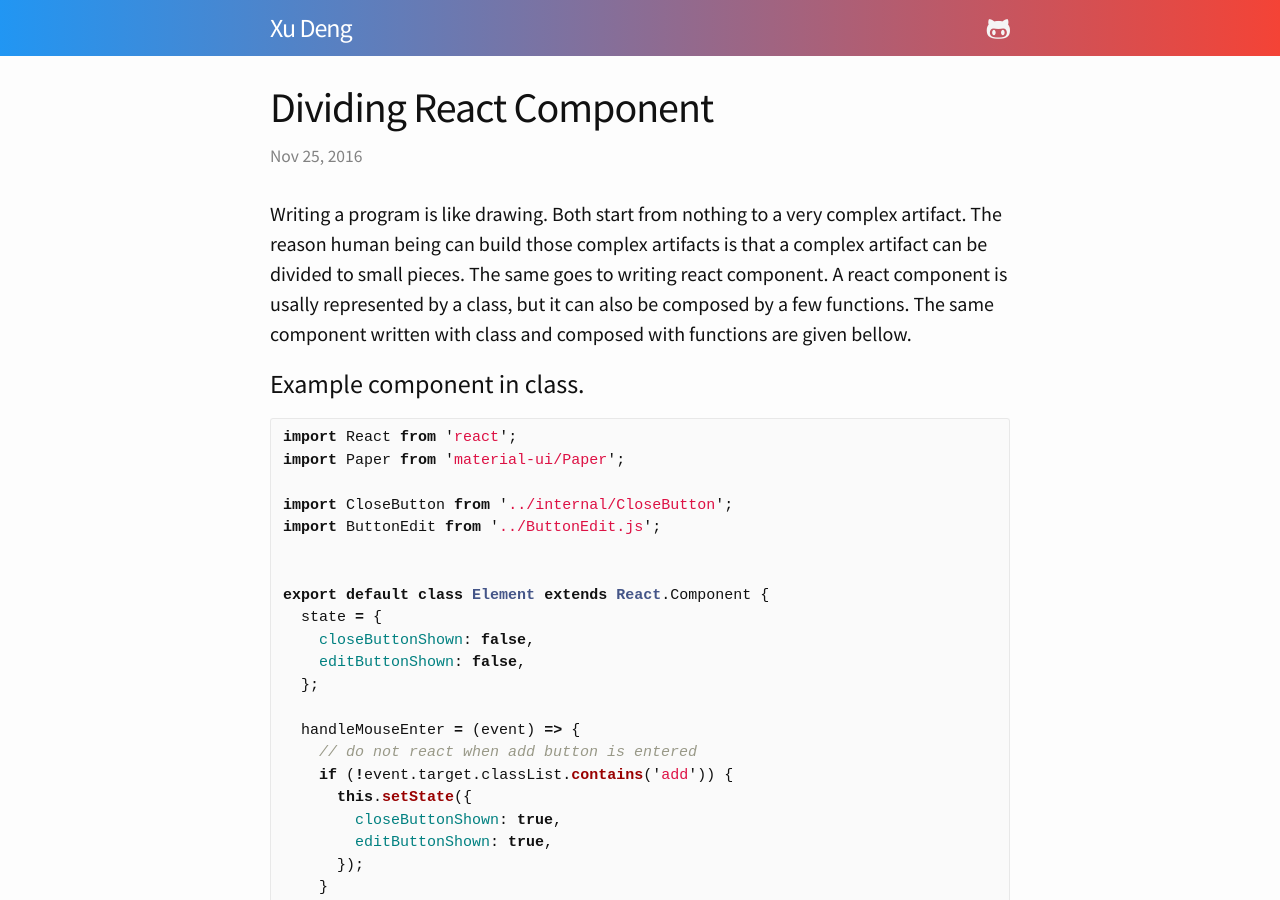
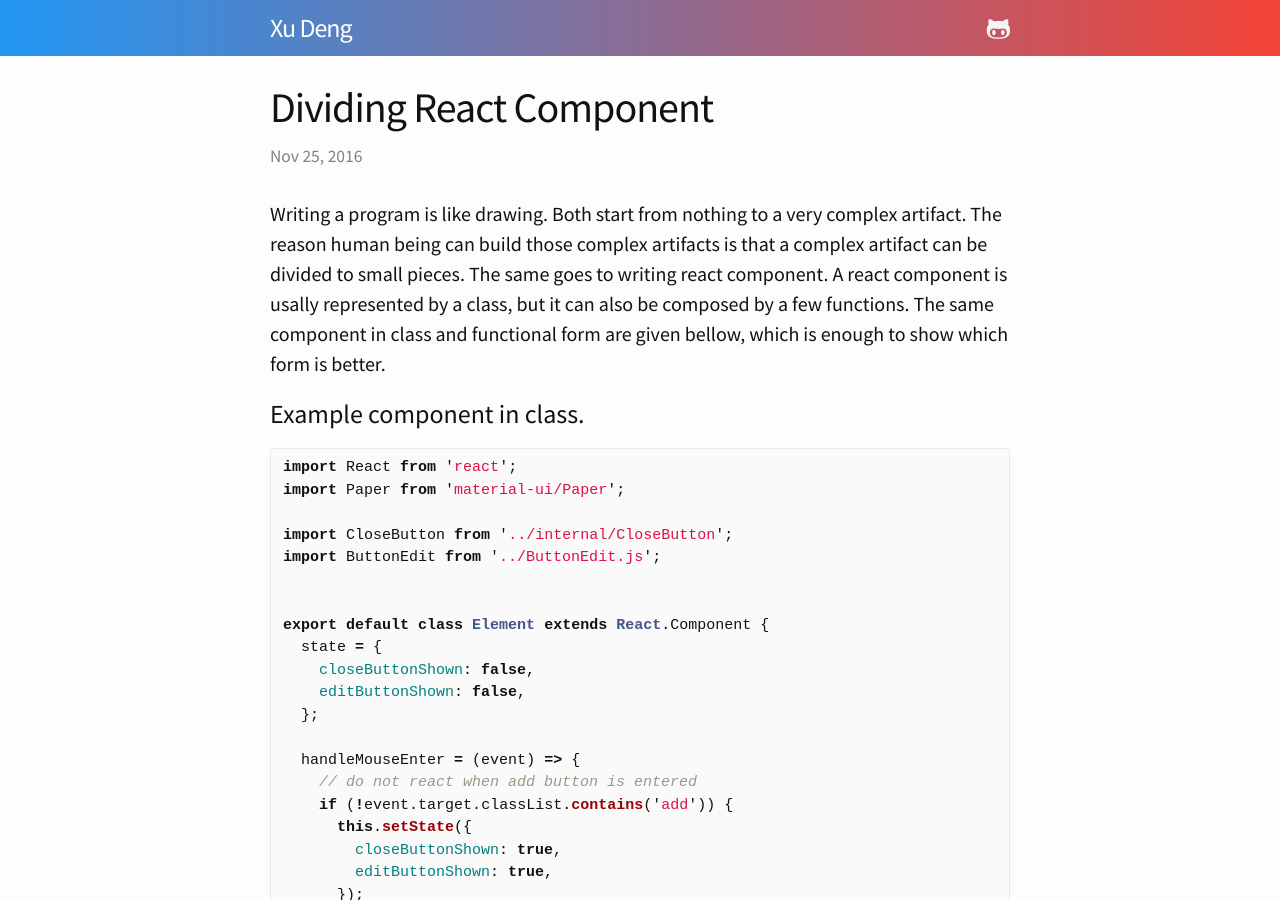
Before and after one commit to xden/xden.github.io, a Jekyll site: the page built from _posts/2016-11-25-divide-react-component.md, in a window 1280 px wide and 900 px high. Built offline with Jekyll 4.4.1, drawn with Linux system fonts in a browser that asks for light colours.

Commit message:
Updated 2016-11-25-divide-react-component.md

```diff
--- a/_posts/2016-11-25-divide-react-component.md
+++ b/_posts/2016-11-25-divide-react-component.md
@@ -2,7 +2,7 @@
 published: true
 title: Dividing React Component
 ---
-Writing a program is like drawing. Both start from nothing to a very complex artifact. The reason human being can build those complex artifacts is that a complex artifact can be divided to small pieces. The same goes to writing react component. A react component is usally represented by a class, but it can also be composed by a few functions. The same component written with class and composed with functions are given bellow.
+Writing a program is like drawing. Both start from nothing to a very complex artifact. The reason human being can build those complex artifacts is that a complex artifact can be divided to small pieces. The same goes to writing react component. A react component is usally represented by a class, but it can also be composed by a few functions. The same component in class and functional form are given bellow, which is enough to show which form is better.
 
 <!-- more -->
 
```
